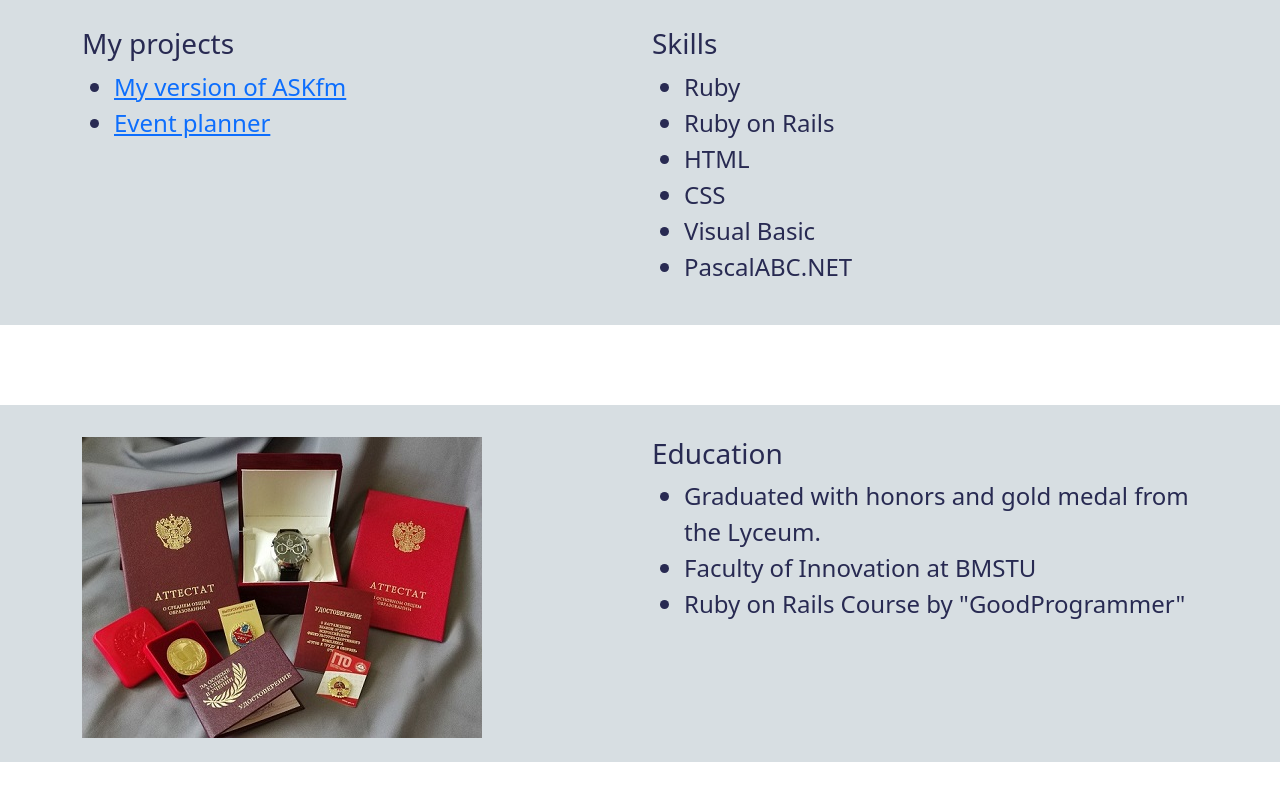
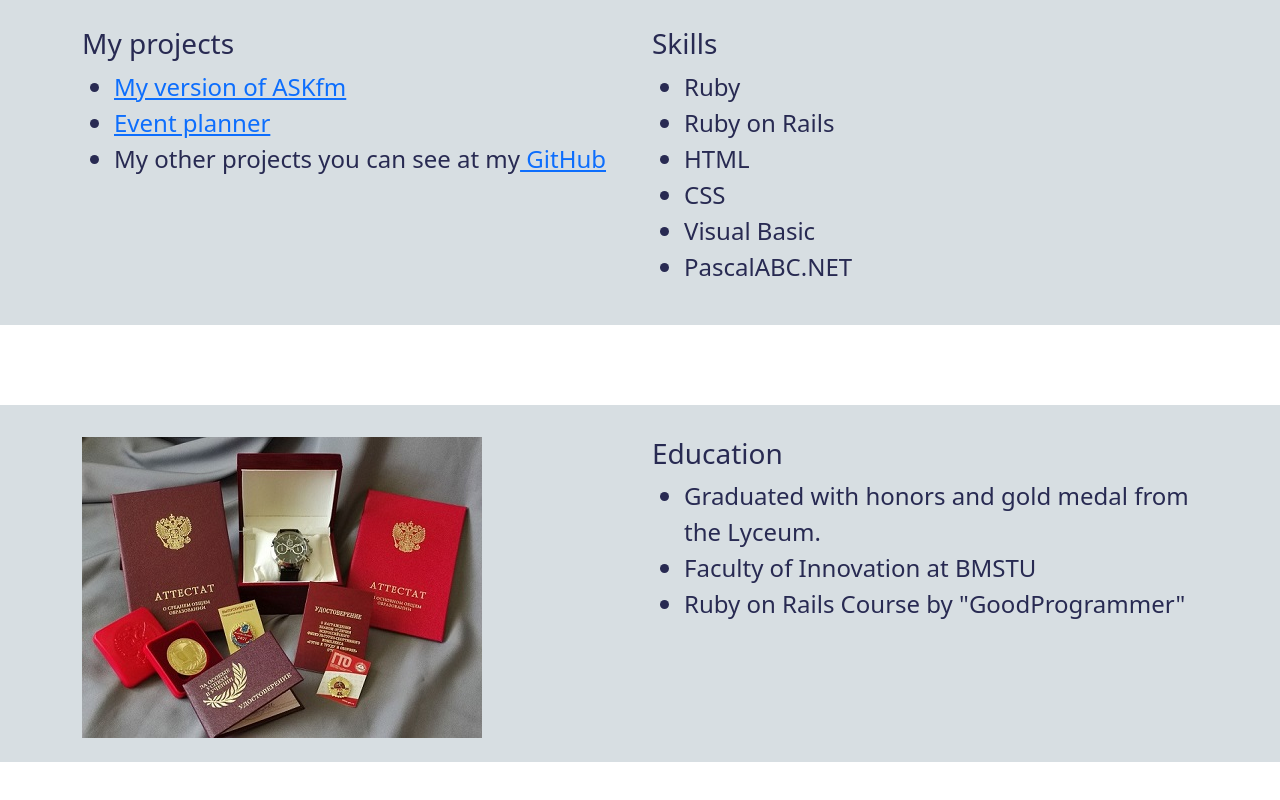
Before and after one commit to chernichka28/cv, a plain HTML site: page index.html in a window 1280 px wide. Shown: the part 1171-1971 px from the top of the page. Drawn offline with nearby package versions, Linux system fonts and the light colour scheme.

Commit message:
Update index.html

```diff
--- a/index.html
+++ b/index.html
@@ -46,6 +46,7 @@
             <ul>
               <li><a href="http://ask-me.borissoff.ru/">My version of ASKfm</a></li>
               <li><a href="http://bbq.borissoff.ru/">Event planner</a></li>
+              <li><p>My other projects you can see at my<a href="https://github.com/chernichka28"> GitHub</a></p></li>
             </ul>
           </div>
 
```
